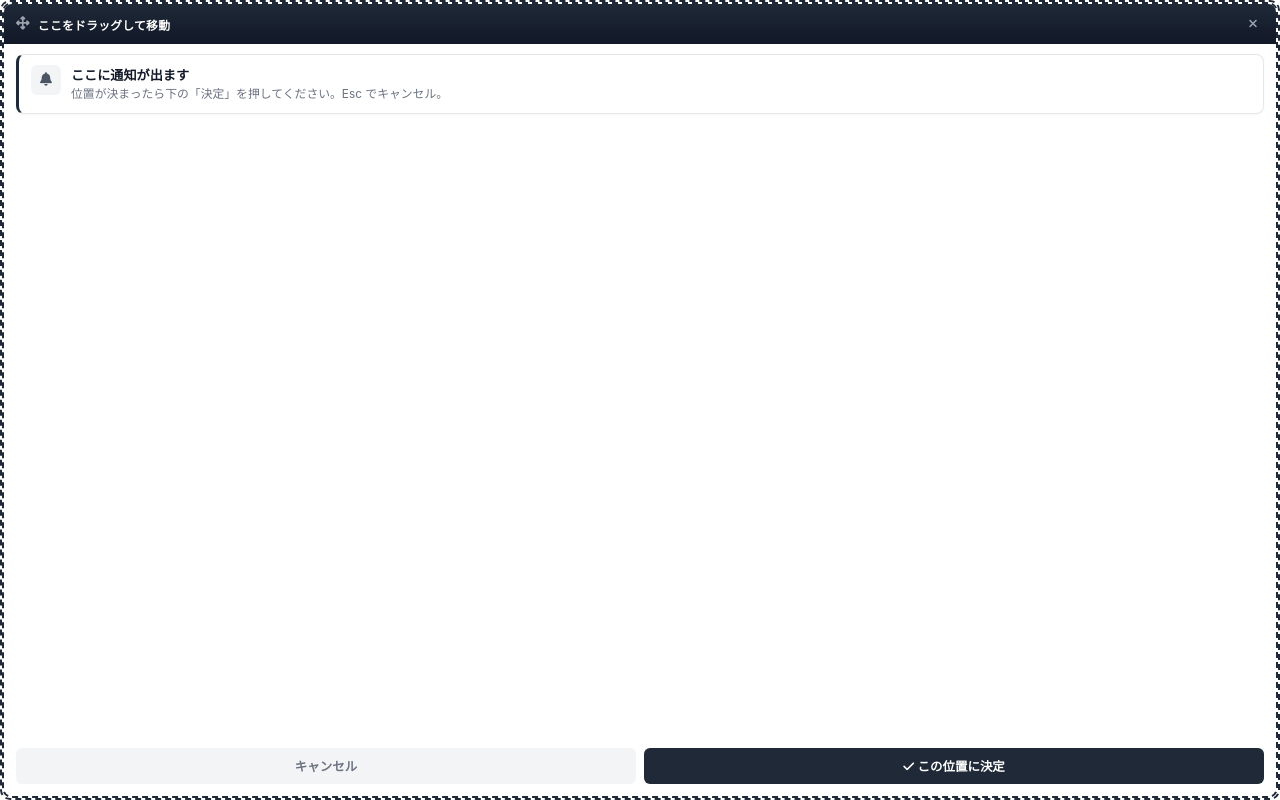
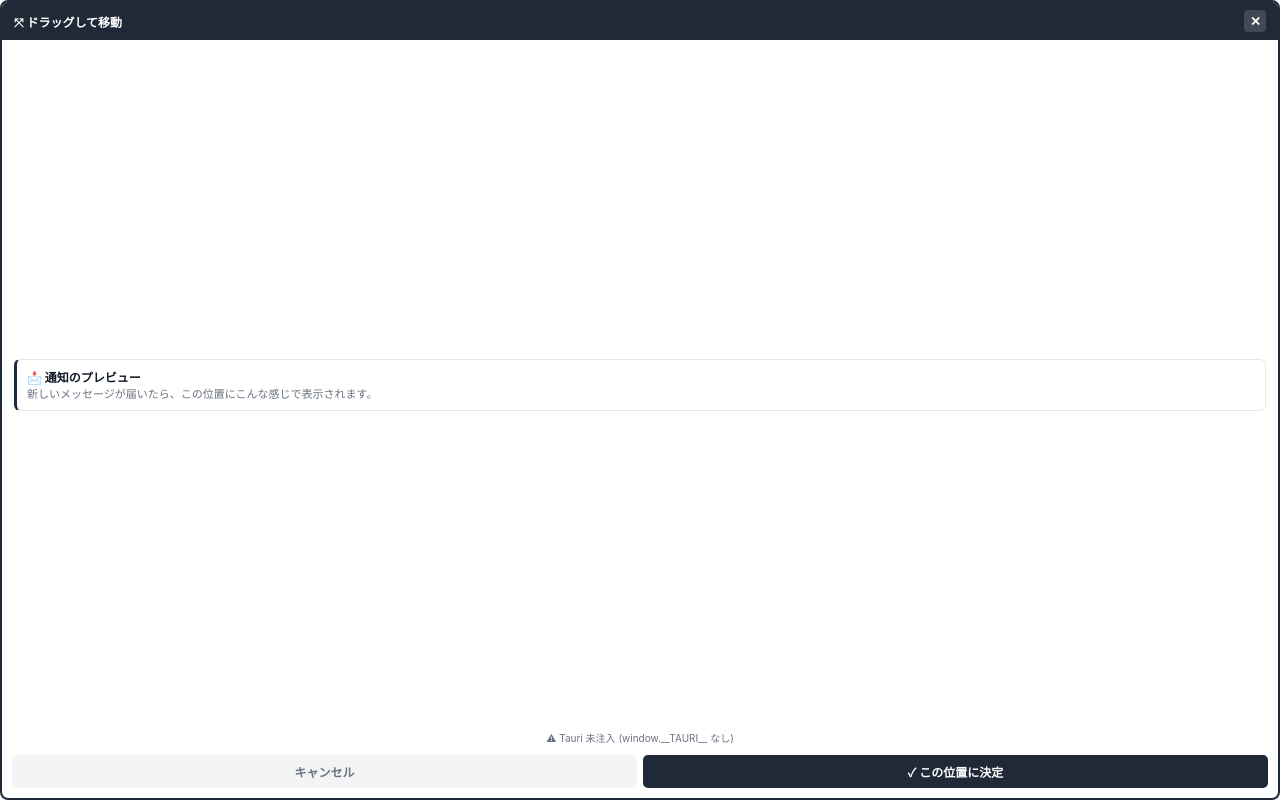
Before and after one commit to qwertyuiop1229/simplechat, a website: page public/notification-picker.html in a window 1280 px wide. Drawn offline with Linux system fonts and the light colour scheme.

Commit message:
Release v1.0.24

```diff
--- a/public/notification-picker.html
+++ b/public/notification-picker.html
@@ -4,173 +4,208 @@
   <meta charset="UTF-8">
   <meta name="viewport" content="width=device-width, initial-scale=1.0">
   <title>通知位置を設定</title>
-  <link rel="stylesheet" href="https://cdnjs.cloudflare.com/ajax/libs/font-awesome/6.4.0/css/all.min.css">
   <style>
+    /* CDN フォントは使わない（オフライン/Tauri 環境での失敗を避ける） */
     * { box-sizing: border-box; }
     html, body {
       margin: 0; padding: 0;
+      width: 100%;
       height: 100%;
       background: #ffffff;
-      border: 2px dashed #1f2937;
-      border-radius: 10px;
-      font-family: -apple-system, BlinkMacSystemFont, "Segoe UI", Roboto, "Helvetica Neue", Arial, sans-serif;
+      font-family: -apple-system, BlinkMacSystemFont, "Segoe UI", "Yu Gothic UI", "Meiryo", "Hiragino Sans", sans-serif;
       overflow: hidden;
       user-select: none;
       -webkit-user-select: none;
+    }
+    body {
+      border: 2px solid #1f2937;
+      border-radius: 8px;
       display: flex;
       flex-direction: column;
     }
 
-    /* ドラッグ可能ヘッダー — Tauri が自動でハンドル */
     .drag-handle {
       cursor: move;
-      background: linear-gradient(180deg, #1f2937 0%, #111827 100%);
+      background: #1f2937;
       color: #ffffff;
-      padding: 9px 12px;
-      font-size: 0.74rem;
+      padding: 8px 12px;
+      font-size: 12px;
       font-weight: 700;
       display: flex;
       align-items: center;
       justify-content: space-between;
-      gap: 8px;
       flex-shrink: 0;
-      letter-spacing: 0.02em;
     }
-    .drag-handle .left {
+
+    .preview-area {
+      cursor: move;
+      padding: 10px 12px;
+      flex: 1;
       display: flex;
       align-items: center;
-      gap: 8px;
     }
-    .drag-handle .left i { font-size: 0.85rem; color: #9ca3af; }
 
-    /* プレビュー本体 */
-    .preview-area {
-      cursor: move;        /* ドラッグ可能を視覚的に */
-      padding: 10px 12px;
-      flex: 1;
-    }
     .preview-card {
+      width: 100%;
       background: #ffffff;
       border: 1px solid #e5e7eb;
       border-left: 3px solid #1f2937;
-      border-radius: 8px;
-      padding: 10px 12px;
-      display: flex;
-      align-items: flex-start;
-      gap: 10px;
-      box-shadow: 0 1px 3px rgba(0,0,0,0.04);
+      border-radius: 6px;
+      padding: 8px 10px;
     }
-    .preview-icon {
-      width: 30px; height: 30px;
-      border-radius: 6px;
-      background: #f3f4f6;
-      color: #4b5563;
-      display: flex;
-      align-items: center;
-      justify-content: center;
-      font-size: 0.85rem;
-      flex-shrink: 0;
+    .preview-title {
+      font-size: 12px;
+      font-weight: 700;
+      color: #111827;
+      margin-bottom: 2px;
     }
-    .preview-text { flex: 1; min-width: 0; }
-    .preview-title { font-size: 0.82rem; font-weight: 600; color: #111827; margin-bottom: 2px; }
-    .preview-body { font-size: 0.74rem; color: #6b7280; line-height: 1.4; }
+    .preview-body {
+      font-size: 11px;
+      color: #6b7280;
+      line-height: 1.35;
+    }
 
     .picker-buttons {
       display: flex;
-      gap: 8px;
-      padding: 8px 12px 12px;
+      gap: 6px;
+      padding: 6px 10px 10px;
       flex-shrink: 0;
     }
     .picker-buttons button {
       flex: 1;
-      padding: 9px 10px;
+      padding: 8px 10px;
       border: none;
-      border-radius: 6px;
-      font-size: 0.78rem;
+      border-radius: 5px;
+      font-size: 12px;
       font-weight: 700;
       cursor: pointer;
-      transition: background-color 0.15s, color 0.15s;
     }
-    #cancelBtn {
-      background: #f3f4f6;
-      color: #6b7280;
-    }
-    #cancelBtn:hover { background: #e5e7eb; color: #374151; }
-    #saveBtn {
-      background: #1f2937;
-      color: #ffffff;
-    }
+    #cancelBtn { background: #f3f4f6; color: #6b7280; }
+    #cancelBtn:hover { background: #e5e7eb; }
+    #saveBtn { background: #1f2937; color: #ffffff; }
     #saveBtn:hover { background: #111827; }
 
     .close-x {
-      background: none;
+      background: rgba(255,255,255,0.15);
       border: none;
-      color: #9ca3af;
+      color: #ffffff;
       width: 22px; height: 22px;
       border-radius: 4px;
       cursor: pointer;
-      font-size: 0.75rem;
-      display: flex;
-      align-items: center;
-      justify-content: center;
-      transition: color 0.15s, background 0.15s;
+      font-size: 13px;
+      line-height: 1;
+      font-weight: 700;
     }
-    .close-x:hover { color: #ffffff; background: rgba(255,255,255,0.1); }
+    .close-x:hover { background: rgba(255,255,255,0.3); }
+
+    #status {
+      font-size: 10px;
+      color: #6b7280;
+      text-align: center;
+      padding: 0 10px 4px;
+    }
   </style>
 </head>
 <body>
-  <!-- ドラッグハンドル: data-tauri-drag-region により Tauri が自動で OS ドラッグ起動 -->
+  <!-- ドラッグハンドル: data-tauri-drag-region で Tauri に伝える -->
   <div class="drag-handle" data-tauri-drag-region>
-    <div class="left" data-tauri-drag-region>
-      <i class="fas fa-arrows-alt" data-tauri-drag-region></i>
-      <span data-tauri-drag-region>ここをドラッグして移動</span>
-    </div>
-    <button class="close-x" id="closeXBtn" title="キャンセル"><i class="fas fa-times"></i></button>
+    <span data-tauri-drag-region>⤧ ドラッグして移動</span>
+    <button class="close-x" id="closeXBtn" type="button">✕</button>
   </div>
 
-  <!-- プレビュー領域も丸ごとドラッグ可能 -->
   <div class="preview-area" data-tauri-drag-region>
     <div class="preview-card" data-tauri-drag-region>
-      <div class="preview-icon" data-tauri-drag-region><i class="fas fa-bell"></i></div>
-      <div class="preview-text" data-tauri-drag-region>
-        <div class="preview-title" data-tauri-drag-region>ここに通知が出ます</div>
-        <div class="preview-body" data-tauri-drag-region>位置が決まったら下の「決定」を押してください。Esc でキャンセル。</div>
-      </div>
+      <div class="preview-title" data-tauri-drag-region>📩 通知のプレビュー</div>
+      <div class="preview-body" data-tauri-drag-region>新しいメッセージが届いたら、この位置にこんな感じで表示されます。</div>
     </div>
   </div>
 
+  <div id="status">Esc=キャンセル / Enter=決定</div>
+
   <div class="picker-buttons">
-    <button id="cancelBtn">キャンセル</button>
-    <button id="saveBtn"><i class="fas fa-check mr-1"></i> この位置に決定</button>
+    <button id="cancelBtn" type="button">キャンセル</button>
+    <button id="saveBtn" type="button">✓ この位置に決定</button>
   </div>
 
   <script>
-    const { invoke } = window.__TAURI__.core;
+    (function () {
+      // 真っ白問題のデバッグ用: ロード状況をステータス欄に出す
+      const status = document.getElementById('status');
+      function log(s) { console.log('[Picker]', s); }
 
-    document.getElementById('saveBtn').addEventListener('click', async () => {
-      try {
-        await invoke('save_notification_position');
-      } catch (e) {
-        alert('保存失敗: ' + (e?.message || e));
+      function getInvoke() { return window.__TAURI__?.core?.invoke; }
+      function getCurrentWin() {
+        return window.__TAURI__?.webviewWindow?.getCurrentWebviewWindow?.();
       }
-    });
 
-    document.getElementById('cancelBtn').addEventListener('click', () => {
-      invoke('cancel_position_picker').catch(console.error);
-    });
+      async function startDragFallback() {
+        // data-tauri-drag-region が動かない環境向けの JS フォールバック
+        try {
+          const w = getCurrentWin();
+          if (w && w.startDragging) {
+            await w.startDragging();
+            return true;
+          }
+        } catch (e) {
+          log('startDragging fallback failed: ' + e);
+        }
+        return false;
+      }
 
-    document.getElementById('closeXBtn').addEventListener('click', () => {
-      invoke('cancel_position_picker').catch(console.error);
-    });
+      async function save() {
+        const invoke = getInvoke();
+        if (!invoke) { alert('Tauri 未注入: 設定保存できません'); return; }
+        try {
+          await invoke('save_notification_position');
+        } catch (e) {
+          alert('保存失敗: ' + (e?.message || e));
+        }
+      }
+      async function cancel() {
+        const invoke = getInvoke();
+        if (!invoke) {
+          // 最後の手段: ウィンドウを直接閉じる
+          try { await getCurrentWin()?.close?.(); } catch (_) {}
+          return;
+        }
+        try {
+          await invoke('cancel_position_picker');
+        } catch (e) {
+          try { await getCurrentWin()?.close?.(); } catch (_) {}
+        }
+      }
 
-    // Esc キーでキャンセル
-    document.addEventListener('keydown', (e) => {
-      if (e.key === 'Escape') {
-        invoke('cancel_position_picker').catch(console.error);
-      } else if (e.key === 'Enter') {
-        invoke('save_notification_position').catch(console.error);
+      // ボタンハンドラ
+      document.getElementById('saveBtn').addEventListener('click', save);
+      document.getElementById('cancelBtn').addEventListener('click', cancel);
+      document.getElementById('closeXBtn').addEventListener('click', cancel);
+
+      // キーボード
+      window.addEventListener('keydown', (e) => {
+        if (e.key === 'Escape') { e.preventDefault(); cancel(); }
+        else if (e.key === 'Enter') { e.preventDefault(); save(); }
+      });
+
+      // ドラッグ: data-tauri-drag-region がメイン。万一動かない場合の JS フォールバック
+      document.addEventListener('mousedown', async (e) => {
+        if (e.button !== 0) return;
+        // ボタンや close-x はクリックさせる
+        if (e.target.closest('button')) return;
+        // data-tauri-drag-region が機能していれば Tauri が既にドラッグ開始済み
+        // していなくてもここでフォールバック起動
+        await startDragFallback();
+      });
+
+      // 状態確認
+      if (!window.__TAURI__) {
+        status.textContent = '⚠ Tauri 未注入 (window.__TAURI__ なし)';
+      } else if (!getInvoke()) {
+        status.textContent = '⚠ core.invoke なし';
+      } else {
+        status.textContent = 'Esc=キャンセル / Enter=決定';
       }
-    });
+      log('Picker loaded. tauri=' + !!window.__TAURI__);
+    })();
   </script>
 </body>
 </html>
--- a/src-tauri/tauri.conf.json
+++ b/src-tauri/tauri.conf.json
@@ -1,7 +1,7 @@
 {
   "$schema": "../node_modules/@tauri-apps/cli/config.schema.json",
   "productName": "simplechat",
-  "version": "1.0.23",
+  "version": "1.0.24",
   "identifier": "com.simplechat.desktop",
   "build": {
     "frontendDist": "../public",
```
Also changed, not shown: public/index.html (+42 -12 lines), public/notification-container.html (+39 -42 lines).
